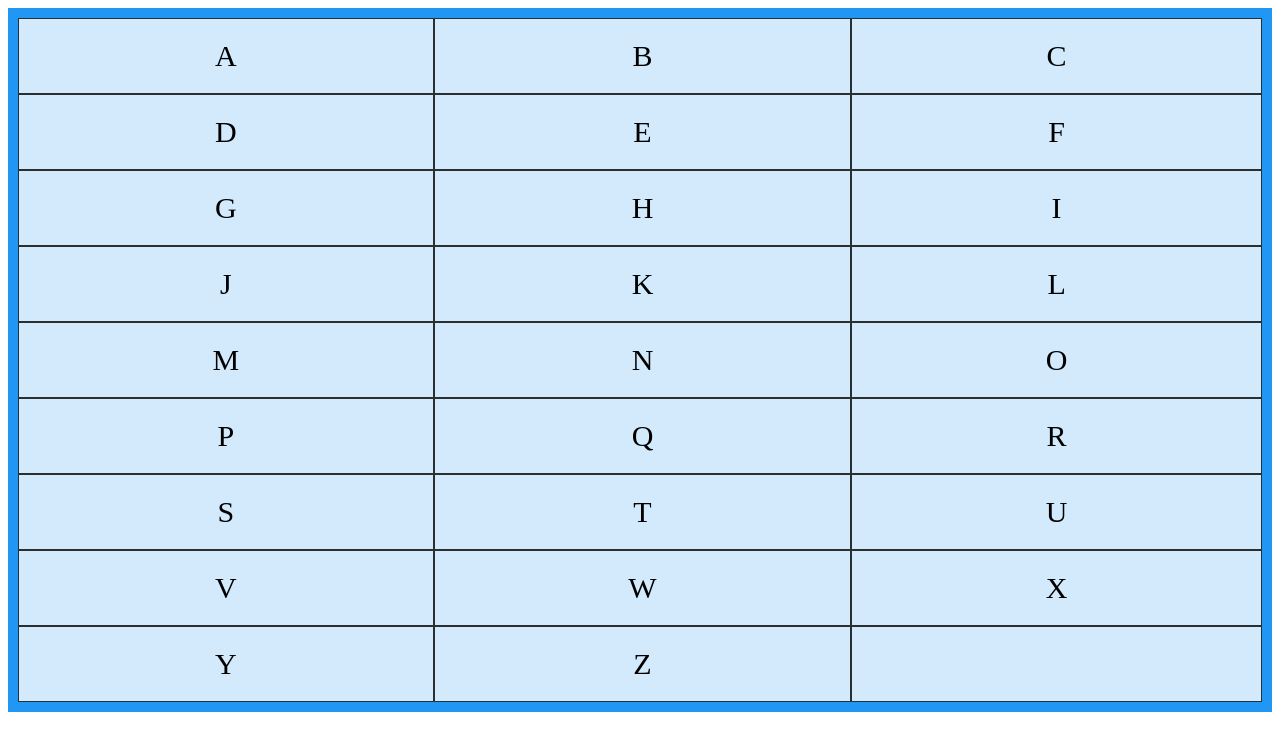
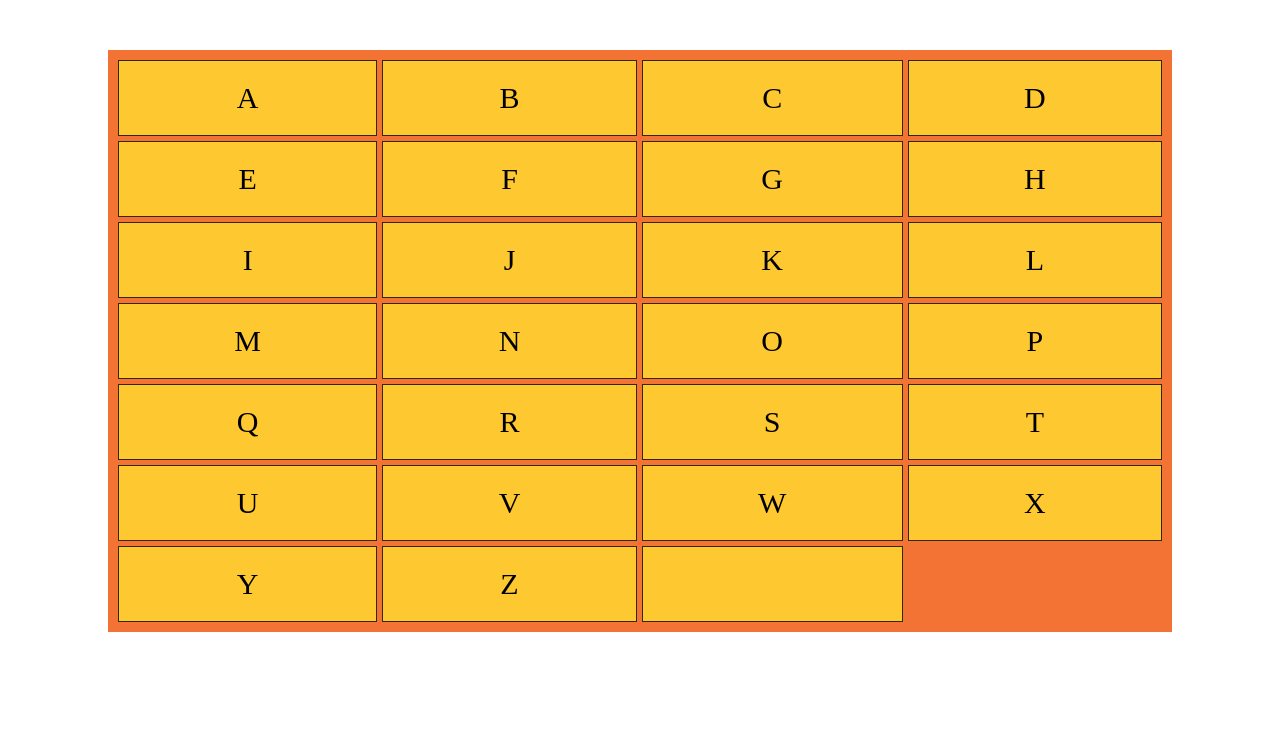
Before and after one commit to kartik-kumar71/Group3_Lab, a PHP site: page / in a window 1280 px wide. Shown: the top 751 px of the page. Run offline with PHP 8.4, Linux system fonts and the light colour scheme.

Commit message:
Add scripts and css style

```diff
--- a/set1/AlphabetChart/index.html
+++ b/set1/AlphabetChart/index.html
@@ -14,37 +14,37 @@
 
 <body>
     <div class="grid-container">
-        <a class ="grid-item" href="#A">A</a>
-        <a class ="grid-item" href="#B">B</a>
-        <a class ="grid-item" href="#C">C</a>
-        <a class ="grid-item" href="#D">D</a>
-        <a class ="grid-item" href="#E">E</a>
-        <a class ="grid-item" href="#F">F</a>
-        <a class ="grid-item" href="#G">G</a>
-        <a class ="grid-item" href="#H">H</a>
-        <a class ="grid-item" href="#I">I</a>
-        <a class ="grid-item" href="#J">J</a>
-        <a class ="grid-item" href="#K">K</a>
-        <a class ="grid-item" href="#L">L</a>
-        <a class ="grid-item" href="#M">M</a>
-        <a class ="grid-item" href="#N">N</a>
-        <a class ="grid-item" href="#O">O</a>
-        <a class ="grid-item" href="#P">P</a>
-        <a class ="grid-item" href="#Q">Q</a>
-        <a class ="grid-item" href="#R">R</a>
-        <a class ="grid-item" href="#S">S</a>
-        <a class ="grid-item" href="#T">T</a>
-        <a class ="grid-item" href="#U">U</a>
-        <a class ="grid-item" href="#V">V</a>
-        <a class ="grid-item" href="#W">W</a>
-        <a class ="grid-item" href="#X">X</a>
-        <a class ="grid-item" href="#Y">Y</a>
-        <a class ="grid-item" href="#Z">Z</a>
-        <a class ="grid-item" href="#K"></a>
+        <div class ="grid-item" >A</div>
+        <div class ="grid-item" >B</div>
+        <div class ="grid-item" >C</div>
+        <div class ="grid-item" >D</div>
+        <div class ="grid-item" >E</div>
+        <div class ="grid-item" >F</div>
+        <div class ="grid-item" >G</div>
+        <div class ="grid-item" >H</div>
+        <div class ="grid-item" >I</div>
+        <div class ="grid-item" >J</div>
+        <div class ="grid-item" >K</div>
+        <div class ="grid-item" >L</div>
+        <div class ="grid-item" >M</div>
+        <div class ="grid-item" >N</div>
+        <div class ="grid-item" >O</div>
+        <div class ="grid-item" >P</div>
+        <div class ="grid-item" >Q</div>
+        <div class ="grid-item" >R</div>
+        <div class ="grid-item" >S</div>
+        <div class ="grid-item" >T</div>
+        <div class ="grid-item" >U</div>
+        <div class ="grid-item" >V</div>
+        <div class ="grid-item" >W</div>
+        <div class ="grid-item" >X</div>
+        <div class ="grid-item" >Y</div>
+        <div class ="grid-item" >Z</div>
+        <div class ="grid-item" ></div>
 
 
     </div>
-
+    <script src="https://ajax.googleapis.com/ajax/libs/jquery/3.5.1/jquery.min.js"></script>
     <script src="index.js"></script>
 </body>
 </html>
--- a/set1/AlphabetChart/index.js
+++ b/set1/AlphabetChart/index.js
@@ -0,0 +1,7 @@
+
+$(".grid-item").on("click", handleClick)
+
+function handleClick (){
+    var clickedButton = this.innerHTML;
+    console.log(clickedButton);
+}
--- a/set1/AlphabetChart/style.css
+++ b/set1/AlphabetChart/style.css
@@ -1,19 +1,22 @@
 .grid-container {
     display: grid;
-    grid-template-columns: auto auto auto;
-    background-color: #2196F3;
+    grid-template-columns: auto auto auto auto;
+    grid-auto-rows: 1fr;
+    /* background-color: #2196F3; */
+    background-color: #F37335;
     padding: 10px;
+    grid-gap: 5px;
+    margin-right: 100px;
+    margin-left: 100px;
+    margin-top: 50px;
 }
 
 .grid-item {
-    background-color: rgba(255, 255, 255, 0.8);
+    /* background-color: rgba(255, 255, 255, 0.8); */
+    background-color: #FDC830;
     border: 1px solid rgba(0, 0, 0, 0.8);
     padding: 20px;
     font-size: 30px;
     text-align: center;
+
   }
-
-  a {
-      color: black;
-      text-decoration: none;
-  }
```
